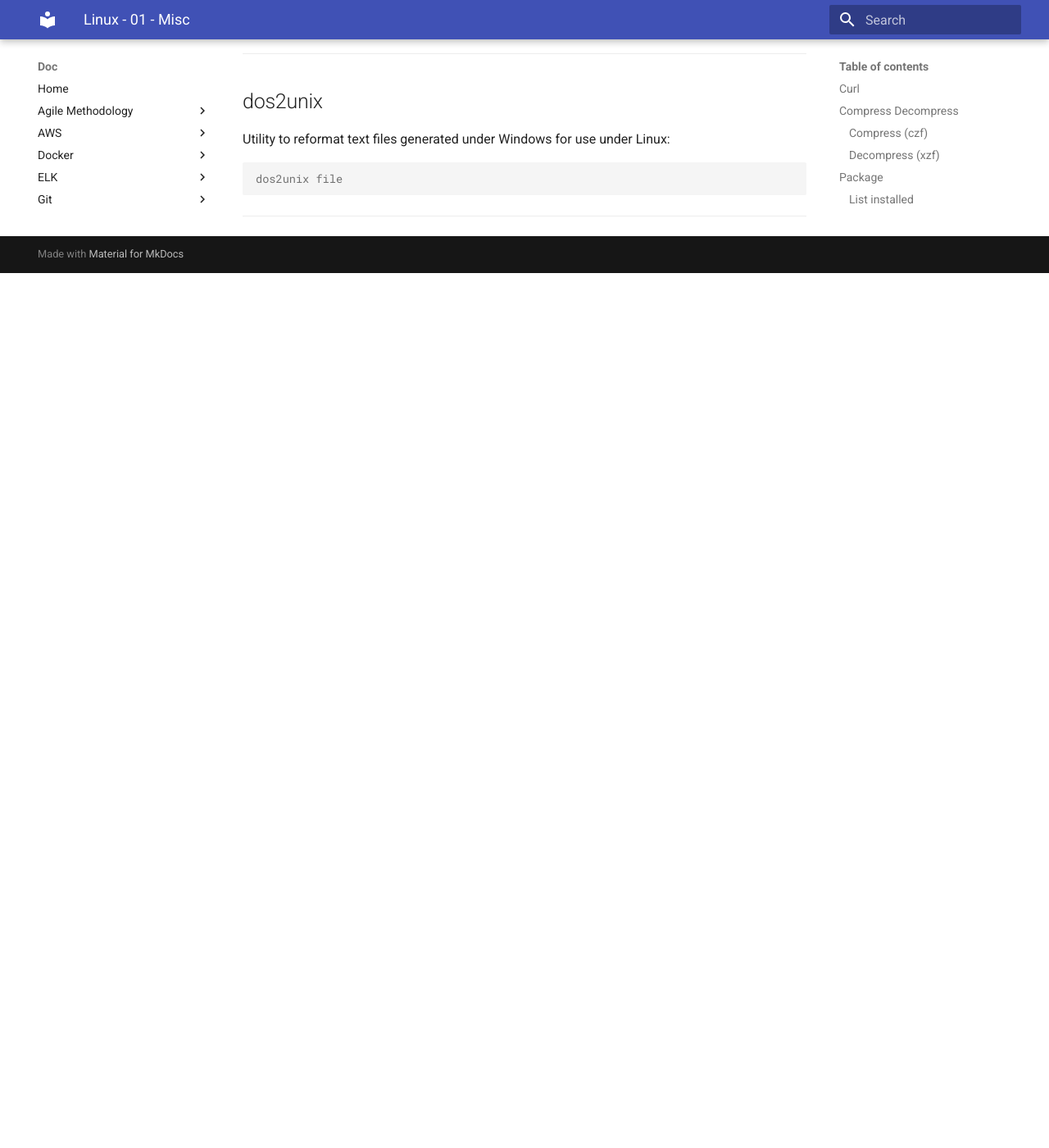
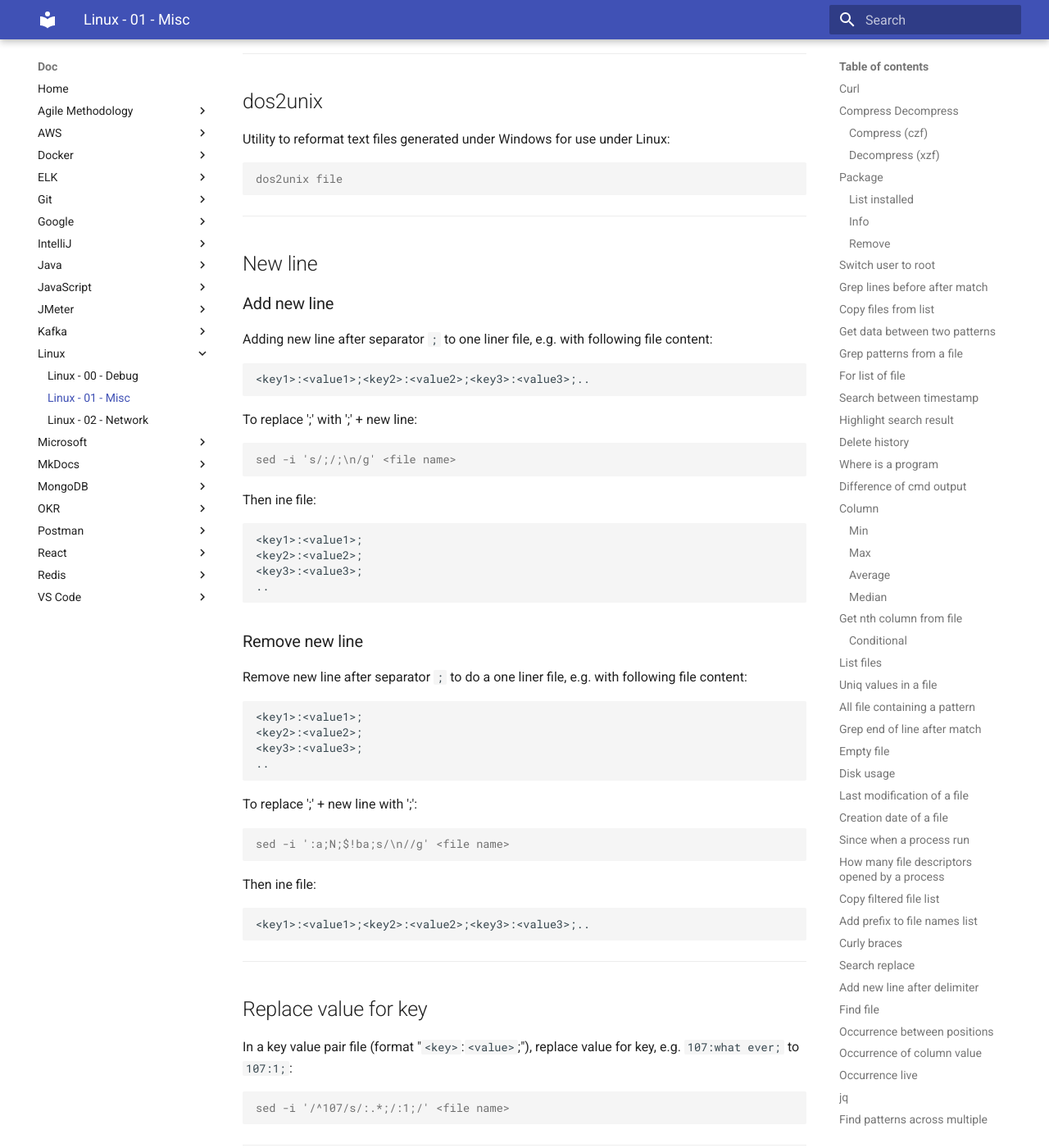
Before and after one commit to oldu73/doc, an MkDocs documentation site: the page built from docs/linux/1-linux-misc.md, in a window 1280 px wide and 1400 px high, scrolled down 16280 px. Shown: the whole window at 82% size. Built offline with MkDocs 1.6.1 and Material for MkDocs 9.7.7, drawn with Linux system fonts in a browser that asks for light colours; before the commit the page ends 16613 px from its top, so only the background shows below that.

Commit message:
linux new line and replace value for key

````diff
--- a/docs/linux/1-linux-misc.md
+++ b/docs/linux/1-linux-misc.md
@@ -851,3 +851,63 @@ dos2unix file
 ```
 
 ---
+
+## New line
+
+### Add new line
+
+Adding new line after separator `;` to one liner file, e.g. with following file content:
+
+```txt
+<key1>:<value1>;<key2>:<value2>;<key3>:<value3>;..
+```
+
+To replace ';' with ';' + new line:
+
+```console
+sed -i 's/;/;\n/g' <file name>
+```
+
+Then ine file:
+
+```txt
+<key1>:<value1>;
+<key2>:<value2>;
+<key3>:<value3>;
+..
+```
+
+### Remove new line
+
+Remove new line after separator `;` to do a one liner file, e.g. with following file content:
+
+```txt
+<key1>:<value1>;
+<key2>:<value2>;
+<key3>:<value3>;
+..
+```
+
+To replace ';' + new line with ';':
+
+```console
+sed -i ':a;N;$!ba;s/\n//g' <file name>
+```
+
+Then ine file:
+
+```txt
+<key1>:<value1>;<key2>:<value2>;<key3>:<value3>;..
+```
+
+---
+
+## Replace value for key
+
+In a key value pair file (format "`<key>`:`<value>`;"), replace value for key, e.g. `107:what ever;` to `107:1;`:
+
+```console
+sed -i '/^107/s/:.*;/:1;/' <file name>
+```
+
+---
````
